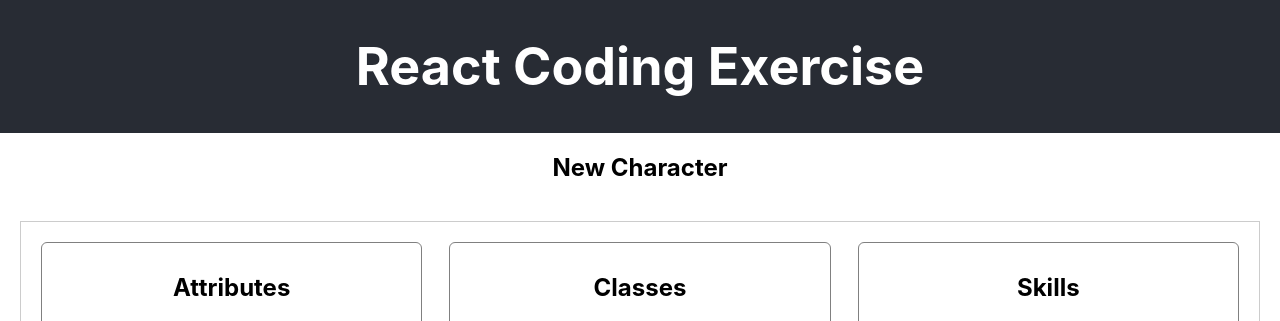
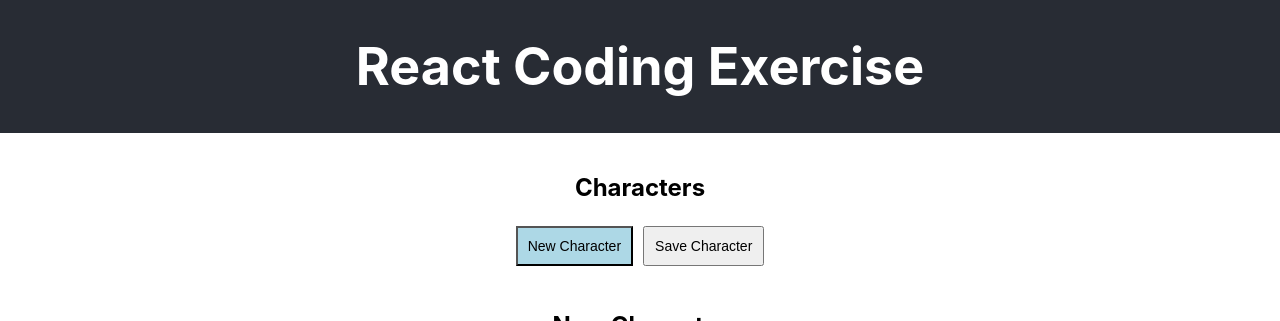
Before and after one commit to faizanjehangir/recruiting-webapp-character, a React (Create React App) app: page / in a window 1280 px wide. Shown: the top 321 px of the page. Built offline with nearby package versions, Linux system fonts and the light colour scheme; no server answers.

Commit message:
feat: allow character save and total attribute points

```diff
--- a/src/App.css
+++ b/src/App.css
@@ -13,6 +13,20 @@
   justify-content: center;
   font-size: calc(10px + 2vmin);
   color: white;
+}
+
+.character-selector {
+  margin: 20px;
+}
+
+.character-selector button {
+  margin: 5px;
+  padding: 10px;
+  font-size: 14px;
+}
+
+.character-selector button.selected {
+  background-color: lightblue;
 }
 
 .character-sheet {
--- a/src/App.js
+++ b/src/App.js
@@ -1,4 +1,4 @@
-import { useState } from 'react';
+import { useState, useEffect } from 'react';
 import './App.css';
 import CharacterSheet from './components/CharacterSheet.js';
 import { ATTRIBUTE_LIST, SKILL_LIST } from './consts.js';
@@ -19,14 +19,42 @@ const initialCharacter = {
 function App() {
 
   const [characters, setCharacters] = useState([initialCharacter]);
+  const [selectedCharacterId, setSelectedCharacterId] = useState(initialCharacter.id);
   const [selectedClass, setSelectedClass] = useState(null);
-  const [selectedCharacterId, setSelectedCharacterId] = useState(characters[0].id);
+
   const selectedCharacter = characters.find(char => char.id === selectedCharacterId);
+
+  useEffect(() => {
+    fetch(`https://recruiting.verylongdomaintotestwith.ca/api/faizanjehangir/character`)
+      .then(response => response.json())
+      .then(data => {
+        if (data && data.body) {
+          setCharacters(data.body);
+          setSelectedCharacterId(data.body[0].id);
+        }
+      })
+      .catch(error => console.error('Error fetching character data:', error));
+  }, []);
+
+  const saveCharacter = () => {
+    fetch(`https://recruiting.verylongdomaintotestwith.ca/api/faizanjehangir/character`, {
+      method: 'POST',
+      headers: {
+        'Content-Type': 'application/json',
+      },
+      body: JSON.stringify([selectedCharacter]),
+    })
+    .then(response => response.json())
+    .then(data => alert('Character saved!', data))
+    .catch(error => console.error('Error saving character data:', error));
+  };
 
   const incrementAttribute = (characterId, attrName) => {
     setCharacters(prevChars => {
       const updatedChars = prevChars.map(char => {
         if (char.id === characterId) {
+          const totalAttributes = Object.values(char.attributes).reduce((sum, val) => sum + val, 0);
+          if (totalAttributes < 70) {
             return {
               ...char,
               attributes: {
@@ -34,7 +62,11 @@ function App() {
                 [attrName]: char.attributes[attrName] + 1
               }
             };
+          } else {
+            alert("A character can have up to 70 Delegated attribute points.");
           }
+        }
+        return char;
       });
       return updatedChars;
     });
@@ -80,6 +112,19 @@ function App() {
       <header className="App-header">
         <h1>React Coding Exercise</h1>
       </header>
+      <div className="character-selector">
+        <h2>Characters</h2>
+        {characters.map(character => (
+          <button
+            key={character.id}
+            onClick={() => setSelectedCharacterId(character.id)}
+            className={character.id === selectedCharacterId ? 'selected' : ''}
+          >
+            {character.name}
+          </button>
+        ))}
+        <button onClick={() => saveCharacter()}>Save Character</button>
+      </div>
       {selectedCharacter && (
         <CharacterSheet
           character={selectedCharacter}
--- a/src/components/Attribute.js
+++ b/src/components/Attribute.js
@@ -1,4 +1,3 @@
-import React from 'react';
 
 const Attribute = ({ characterId, name, value, modifier, onIncrement, onDecrement }) => {
   return (
--- a/src/components/CharacterSheet.js
+++ b/src/components/CharacterSheet.js
@@ -1,5 +1,3 @@
-// src/components/CharacterSheet.js
-import React from 'react';
 import Attribute from './Attribute';
 import ClassSelection from './ClassSelection';
 import SkillsList from './SkillsList';
--- a/src/components/ClassSelection.js
+++ b/src/components/ClassSelection.js
@@ -1,4 +1,3 @@
-import React from 'react';
 import { CLASS_LIST } from '../consts';
 
 const ClassSelection = ({ selectedClass, setSelectedClass, attributes }) => {
--- a/src/components/Skill.js
+++ b/src/components/Skill.js
@@ -1,4 +1,3 @@
-import React from 'react';
 
 const Skill = ({ name, points, modifier, total, onIncrement, onDecrement }) => (
   <div className="section-rows">
--- a/src/components/SkillsList.js
+++ b/src/components/SkillsList.js
@@ -1,4 +1,3 @@
-import React from 'react';
 import Skill from './Skill';
 import { SKILL_LIST } from '../consts';
 
```
